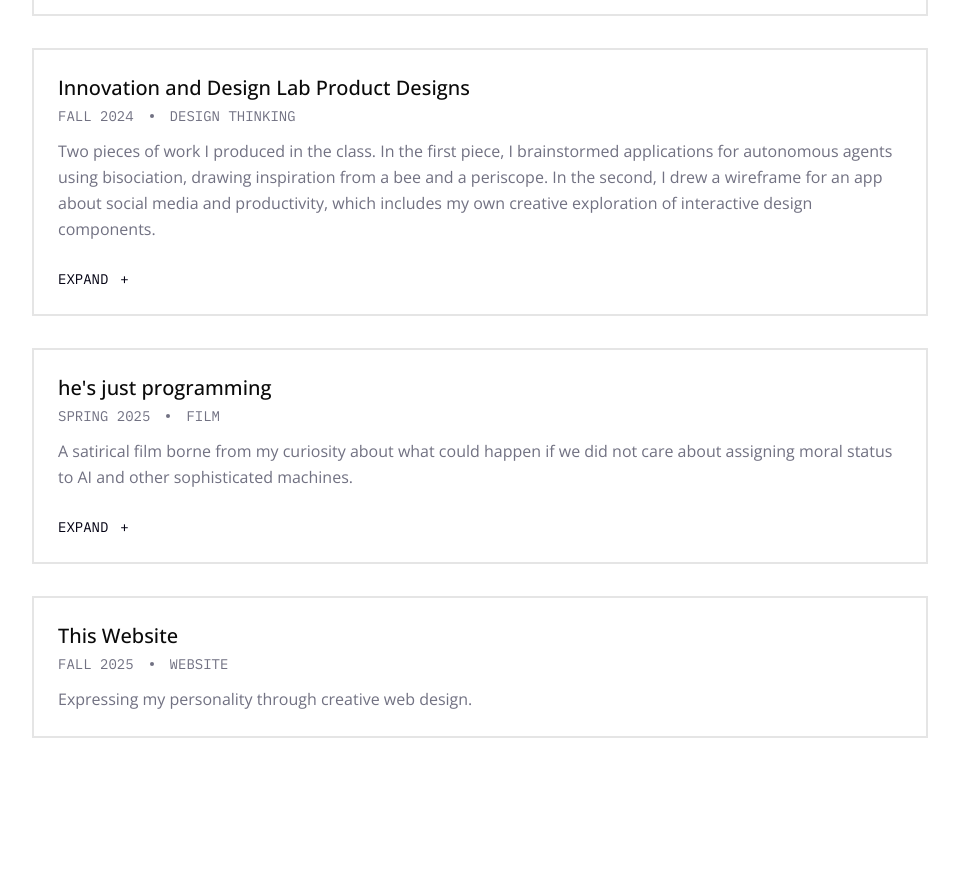
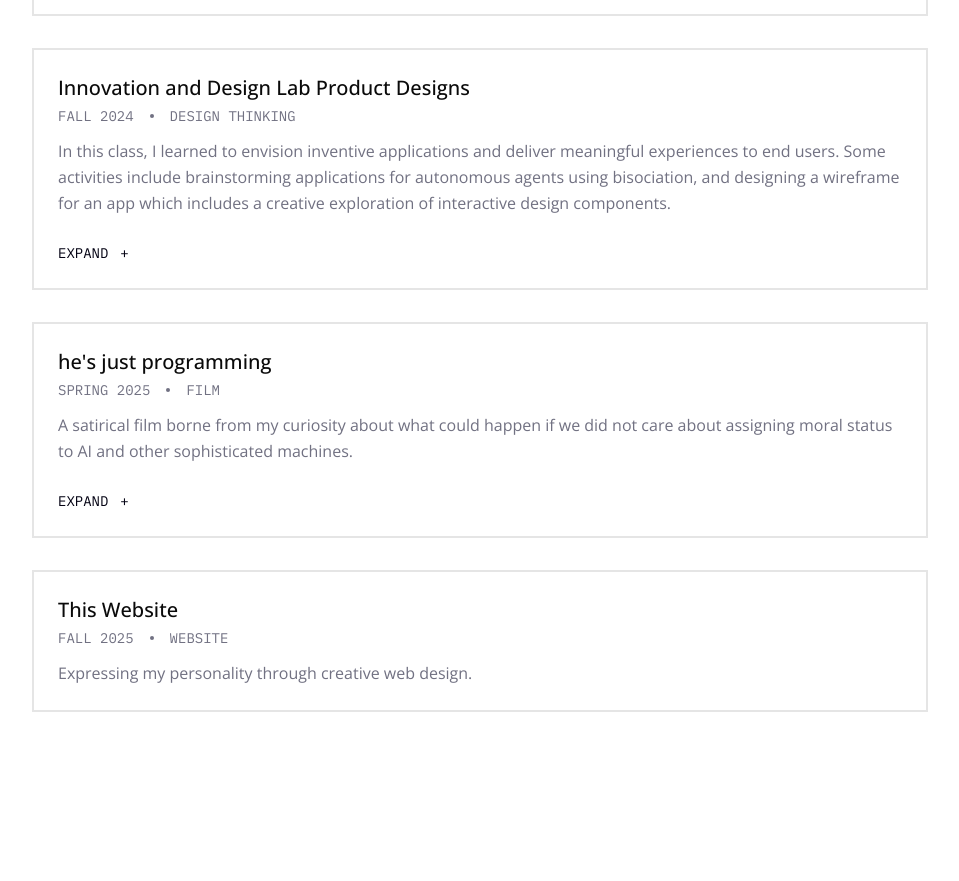
Before and after one commit to yukyii/aboutme, a React (Vite) app: page / in a window 1280 px wide. Shown: the part 5220-6101 px from the top of the page, without its empty margins (160-1119 px from the left). Built offline with nearby package versions, Linux system fonts and the light colour scheme.

Commit message:
Updated projects.

```diff
--- a/src/components/Projects.tsx
+++ b/src/components/Projects.tsx
@@ -109,7 +109,7 @@ export function Projects() {
       title: "Innovation and Design Lab Product Designs",
       date: "Fall 2024",
       article: "Design Thinking",
-      excerpt: "Two pieces of work I produced in the class. In the first piece, I brainstormed applications for autonomous agents using bisociation, drawing inspiration from a bee and a periscope. In the second, I drew a wireframe for an app about social media and productivity, which includes my own creative exploration of interactive design components.",
+      excerpt: "In this class, I learned to envision inventive applications and deliver meaningful experiences to end users. Some activities include brainstorming applications for autonomous agents using bisociation, and designing a wireframe for an app which includes a creative exploration of interactive design components.",
       imageSrc: "public/imgs/innovation-design-yukyi.png"
     },
     {
```
